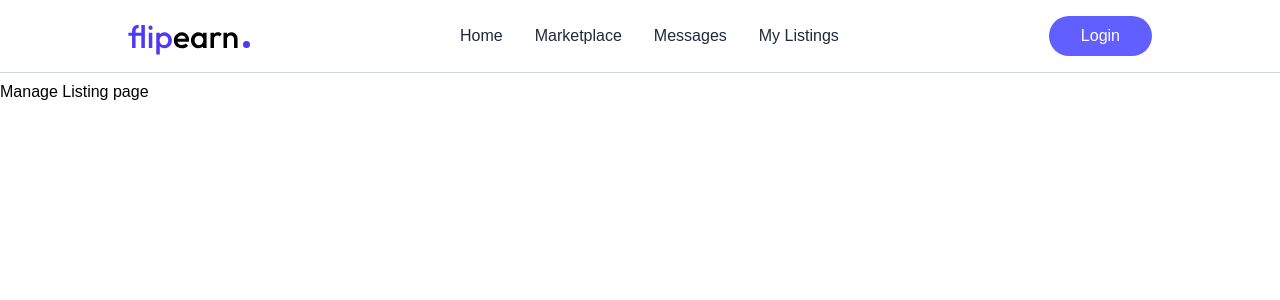
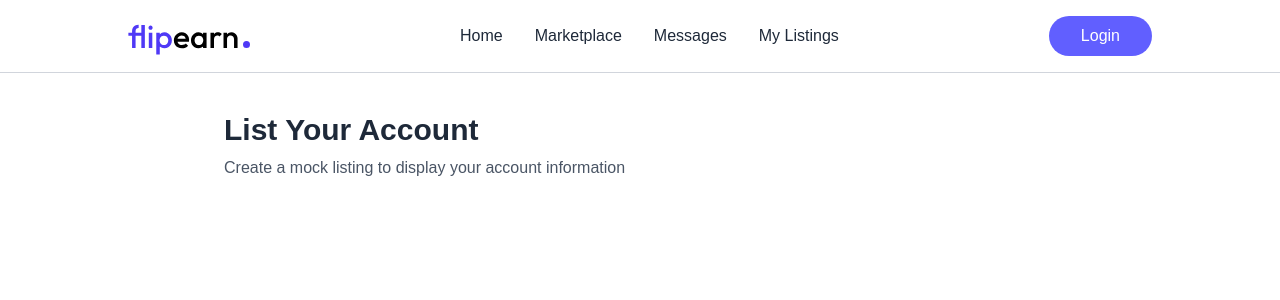
Before and after one commit to jahedripon9/Social-Media-Marketplace, a React (Vite) app in the folder client/: page /create-listing in a window 1280 px wide. Shown: the top 300 px of the page. Built offline with nearby package versions, Linux system fonts and the light colour scheme; no server answers; a web font is replaced by a local one.

Commit message:
feat: initialize listing edit functionality

```diff
--- a/client/src/pages/ManageListing.jsx
+++ b/client/src/pages/ManageListing.jsx
@@ -1,6 +1,8 @@
-import React, { useState } from 'react'
+import React, { useEffect, useState } from 'react'
 import { useSelector } from 'react-redux';
 import { useNavigate, useParams } from 'react-router-dom'
+import toast from 'react-hot-toast'
+import { Loader2Icon } from 'lucide-react';
 
 const ManageListing = () => {
   const { id } = useParams();
@@ -9,6 +11,7 @@ const ManageListing = () => {
 
   const [loadingListing, setLoadingListing] = useState(false);
   const [isEditing, setIsEditing] = useState(false);
+
   const [formData, setFormData] = useState({
     title: '',
     platform: '',
@@ -19,14 +22,14 @@ const ManageListing = () => {
     niche: '',
     price: '',
     description: '',
-    verified: '',
-    monetized: '',
+    verified: false,
+    monetized: false,
     country: '',
     age_range: '',
     images: [],
   });
 
-  const platform = ['youtube', 'instagram', 'tiktok', 'facebook', 'twitter', 'linkedin', 'pinterest', 'twitch', 'discord'];
+  const platformsx = ['youtube', 'instagram', 'tiktok', 'facebook', 'twitter', 'linkedin', 'pinterest', 'twitch', 'discord'];
   const niches = ['technology', 'programming', 'web development', 'mobile app development', 'artificial intelligence', 'cybersecurity', 'gaming', 'education', 'business', 'finance', 'investing', 'cryptocurrency', 'marketing', 'digital marketing', 'seo', 'social media', 'health', 'fitness', 'nutrition', 'mental health', 'beauty', 'fashion', 'travel', 'food', 'cooking', 'photography', 'videography', 'music', 'movies', 'books', 'lifestyle', 'productivity', 'motivation', 'self improvement', 'career', 'freelancing', 'entrepreneurship', 'science', 'history', 'news', 'sports', 'parenting', 'pets', 'automobile', 'real estate', 'home decor', 'diy', 'crafts', 'comedy', 'podcast', 'other'];
 
   const ageRanges = ['13-17 years', '18-24 years', '25-34 years', '35-44 years', '45-54 years', '55-64 years', '65+ years', 'Mixed ages'];
@@ -35,11 +38,61 @@ const ManageListing = () => {
     setFormData((prev) => ({ ...prev, [field]: value }));
   }
   const handleImageUpload = async (event) => {
+    const files = Array.from(event.target.files);
+    if (!files.length) return;
+    if (files.length + formData.images.length > 5) return toast.error('You can only upload up to 5 images.');
+    setFormData((prev) => ({ ...prev, images: [...prev.images, ...files] }));
+  }
 
+  const removeImage = (indexToRemove) => {
+    setFormData((prev) => ({
+      ...prev,
+      images: prev.images.filter((_, index) => index !== indexToRemove),
+    }));
   }
+
+  // get listing data for edit if `id` is provided (edit mode)
+
+  useEffect(() => {
+    if (!id) return;
+
+    setIsEditing(true);
+    setLoadingListing(true);
+    const listing = userListings.find((listing) => listing._id === id);
+    if (!listing) {
+      setFormData(listing);
+      setLoadingListing(false);
+    } else {
+      toast.error('Listing not found');
+      navigate('/my-listings');
+    }
+  }, [id]);
+
+  const handleSubmit = async (e) => {
+    e.preventDefault();
+  }
+
+  if (loadingListing) {
+    return (
+      <div className='h-screen flex items-center justify-center'>
+        <Loader2Icon className='animate-spin size-7 text-indigo-600' />
+      </div>
+    )
+  }
+
   return (
-    <div>
-      <h1>Manage Listing page</h1>
+    <div className='min-h-screen py-8'>
+      <div className='max-w-4xl mx-auto px-4 sm:px-6 lg:px-8'>
+        <div className='mb-8'>
+        <h1 className='text-3xl font-bold text-gray-800'>
+          {isEditing ? 'Edit Listing' : 'List Your Account'}
+        </h1>
+        <p className='text-gray-600 mt-2'>
+          {isEditing ? 'Update your existing account listing' : 'Create a mock listing to display your account information'}
+        </p>
+      </div>
+      </div>
+
     </div>
   )
 }
```
